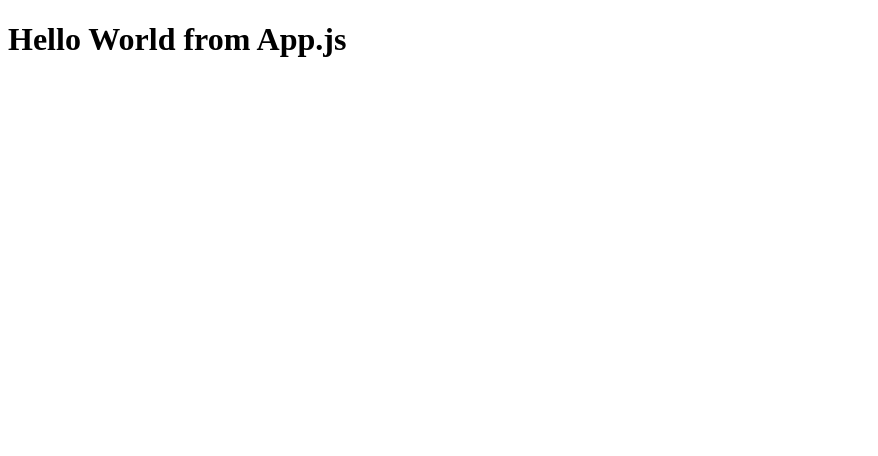
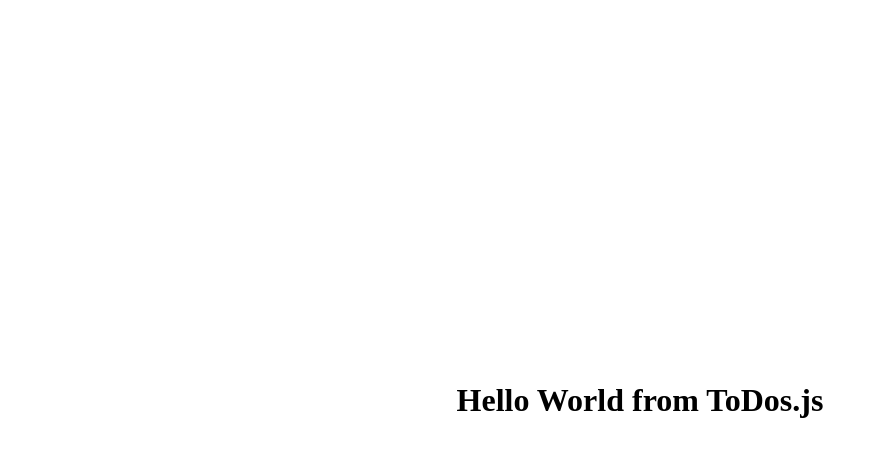
Before and after one commit to ramitheeb/GSG-React-Bootcamp, a JavaScript app: page / in a window 1280 px wide. Shown: the top 456 px of the page, without its empty margins (0-878 px from the left). Built offline with nearby package versions, Linux system fonts and the light colour scheme.

Commit message:
add to dos and center it

```diff
--- a/src/App.js
+++ b/src/App.js
@@ -1,6 +1,10 @@
+import ToDos from "./ToDos";
+import "./styles.css"
+
+
 const App = () => {
-    return <div>
-        <h1>Hello World from App.js </h1>
+    return <div className="centered">
+        <ToDos />
     </div>
 }
 
--- /dev/null
+++ b/src/ToDos.js
@@ -0,0 +1,11 @@
+
+
+const ToDos = () => {
+
+    return (<div>
+        <h1>Hello World from ToDos.js </h1>
+    </div>)
+}
+
+
+export default ToDos;
--- /dev/null
+++ b/src/styles.css
@@ -0,0 +1,12 @@
+body,
+html {
+  margin: 0px;
+  padding: 0px;
+}
+
+.centered {
+  display: flex;
+  justify-content: center;
+  align-items: center;
+  height: 100vh;
+}
```
